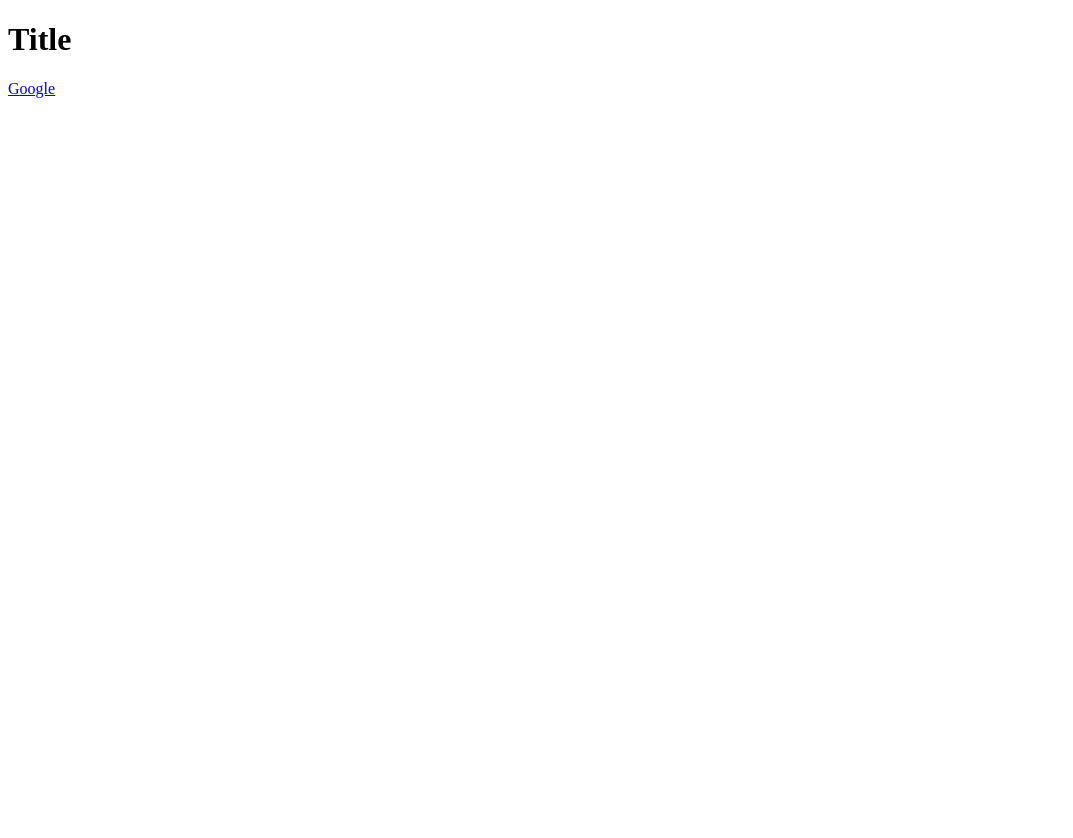
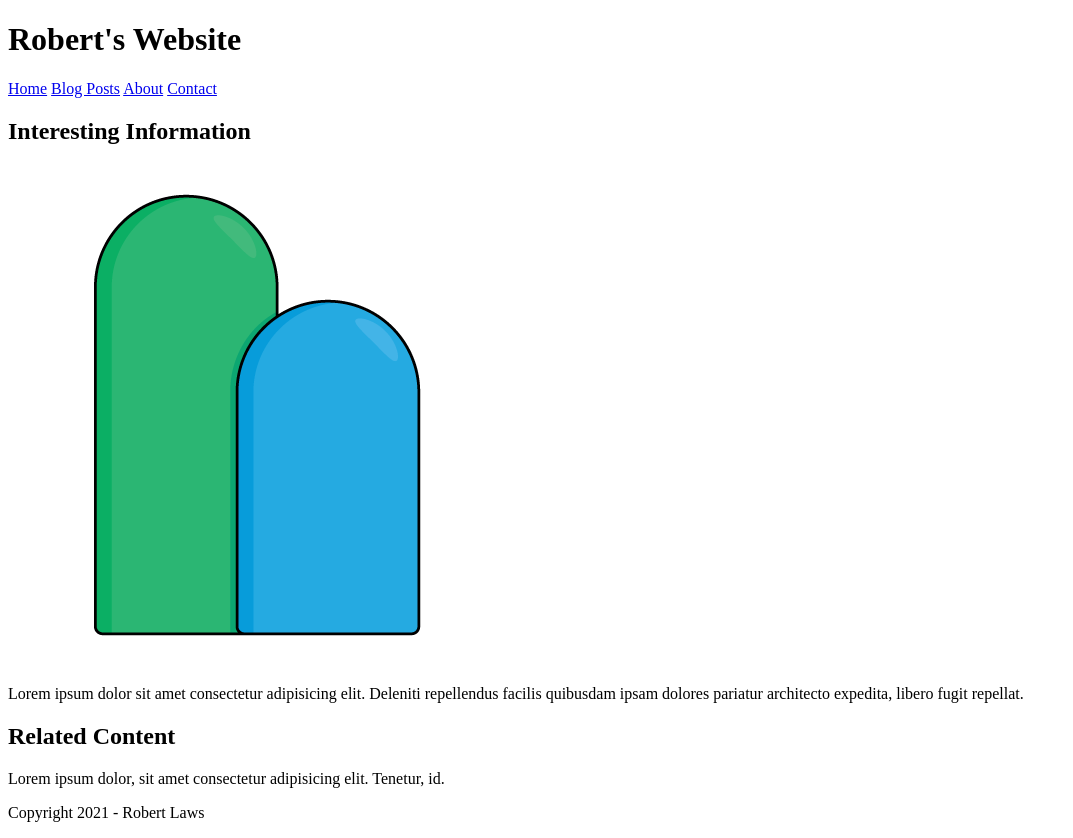
Before and after one commit to robert-laws/2021-learning-path, a plain HTML site: page complete-intro-to-web-development-v2/html-section.html in a window 1280 px wide. Shown: the whole page, without its empty margins (0-1073 px from the left). Before the commit the page ends 800 px from the top, so only its background shows below. Drawn offline with Linux system fonts and the light colour scheme.

Commit message:
add basic HTML content to example document

```diff
--- a/complete-intro-to-web-development-v2/html-section.html
+++ b/complete-intro-to-web-development-v2/html-section.html
@@ -10,7 +10,38 @@
     <title>Basic HTML</title>
   </head>
   <body>
-    <h1>Title</h1>
-    <a href="http://www.google.com" title="Google Search">Google</a>
+    <header>
+      <h1>Robert's Website</h1>
+    </header>
+    <nav>
+      <div>
+        <a href="#">Home</a>
+        <a href="#">Blog Posts</a>
+        <a href="#">About</a>
+        <a href="#">Contact</a>
+      </div>
+    </nav>
+    <main>
+      <article>
+        <h2>Interesting Information</h2>
+        <section>
+          <img src="bubble-tubes-500px.png" alt="Fun Green and Blue Shapes" />
+        </section>
+        <p>
+          Lorem ipsum dolor sit amet consectetur adipisicing elit. Deleniti
+          repellendus facilis quibusdam ipsam dolores pariatur architecto
+          expedita, libero fugit repellat.
+        </p>
+      </article>
+      <aside>
+        <h2>Related Content</h2>
+        <p>
+          Lorem ipsum dolor, sit amet consectetur adipisicing elit. Tenetur, id.
+        </p>
+      </aside>
+    </main>
+    <footer>
+      <p>Copyright 2021 - Robert Laws</p>
+    </footer>
   </body>
 </html>
```
